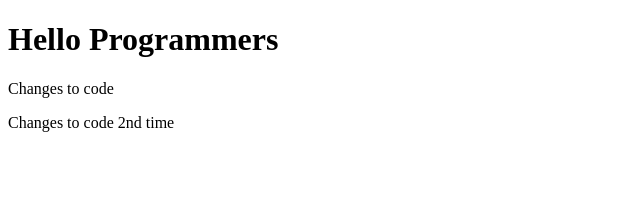
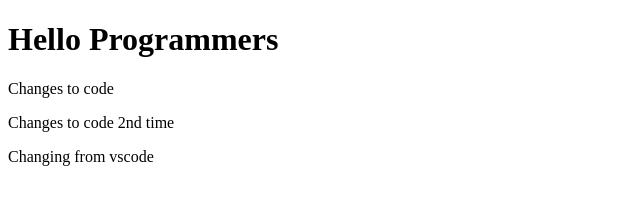
Before and after one commit to Sadiqur057/First-Repository, a plain HTML site: page index.html in a window 1280 px wide. Shown: the whole page, without its empty margins (0-640 px from the left). Drawn offline with Linux system fonts and the light colour scheme.

Commit message:
change from vscode

```diff
--- a/index.html
+++ b/index.html
@@ -10,6 +10,7 @@
     <h1>Hello Programmers</h1>
     <p> Changes to code </p>
     <p> Changes to code 2nd time </p>
+    <p>Changing from vscode</p>
 
 </body>
 </html>
```
Also changed, not shown: Code.txt.
